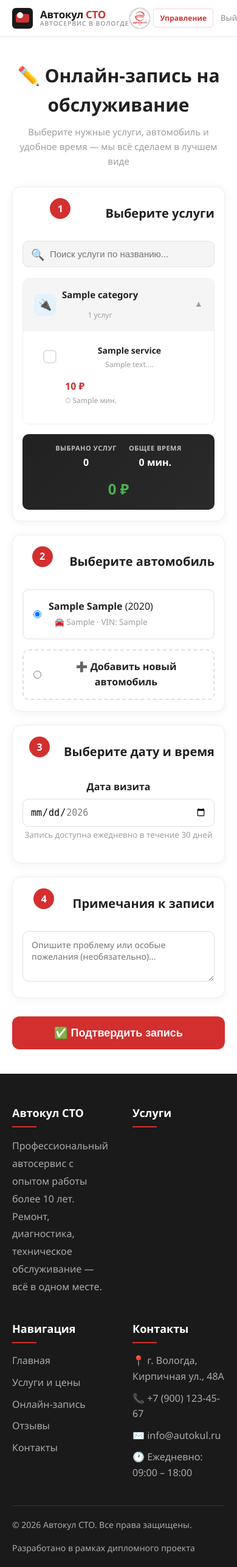
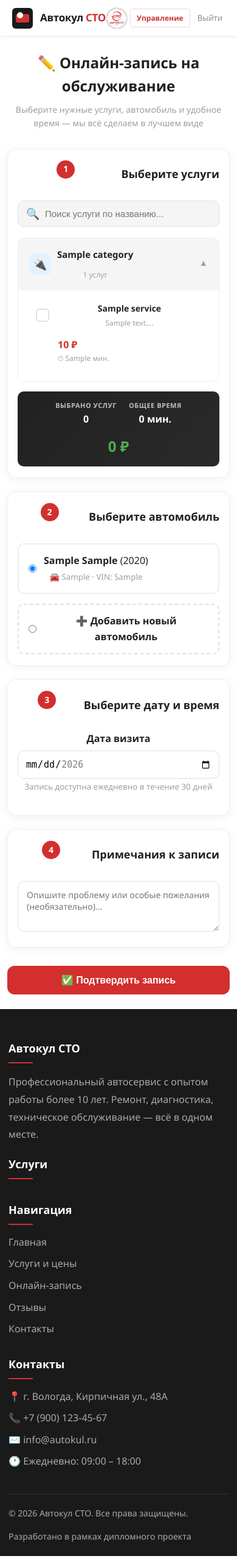
Before and after one commit to SetchatkaGlaza/autokul-STO, a PHP site: page /appointment.php in a window 390 px wide; the page is wider, and only the part inside the window is pictured. Shown: that part at 61% size. Run offline with PHP 8.4, Linux system fonts and the light colour scheme; the visitor is signed in with stand-in values (Sample User, id 1); tables that the repository leaves empty or names only in its code hold one stand-in row (values such as "Sample post").

Commit message:
Усилить адаптивность страниц для телефонов, планшетов и ноутбуков

```diff
--- a/appointment.php
+++ b/appointment.php
@@ -619,6 +619,33 @@ require_once 'includes/header.php';
     }
 
     /* ========== АДАПТИВНОСТЬ ========== */
+    @media (max-width: 1024px) {
+        .appointment-page {
+            max-width: 100%;
+            margin: 24px auto;
+        }
+    }
+
+    @media (max-width: 760px) {
+        .appointment-page h1 {
+            font-size: 24px;
+        }
+
+        .appointment-subtitle {
+            font-size: 14px;
+        }
+
+        .step-card h2 {
+            font-size: 18px;
+        }
+
+        .step-number {
+            width: 30px;
+            height: 30px;
+            font-size: 14px;
+        }
+    }
+
     @media (max-width: 600px) {
         .step-card {
             padding: 18px 16px;
@@ -637,6 +664,29 @@ require_once 'includes/header.php';
         }
         .time-slots-grid {
             grid-template-columns: repeat(3, 1fr);
+        }
+
+        .submit-btn {
+            padding: 14px;
+            font-size: 16px;
+        }
+    }
+
+    @media (max-width: 430px) {
+        .appointment-page {
+            padding: 0 12px;
+        }
+
+        .time-slots-grid {
+            grid-template-columns: repeat(2, 1fr);
+        }
+
+        .service-item {
+            padding: 10px;
+        }
+
+        .service-item-info .svc-name {
+            font-size: 14px;
         }
     }
 </style>
--- a/assets/css/style.css
+++ b/assets/css/style.css
@@ -708,4 +708,114 @@ img {
     .footer-grid {
         grid-template-columns: 1fr 1fr;
     }
+
+    .header-container {
+        padding: 0 12px;
+    }
+
+    .header-logo-name {
+        font-size: 18px;
+    }
+
+    .header-logo-sub {
+        display: none;
+    }
+
+    .header-phone {
+        display: none;
+    }
+
+    .header-nav {
+        display: none;
+    }
+
+    .header-nav.open {
+        display: flex;
+        position: absolute;
+        top: 72px;
+        left: 12px;
+        right: 12px;
+        background: #fff;
+        border: 1px solid #ececec;
+        border-radius: 10px;
+        box-shadow: 0 10px 24px rgba(0,0,0,.1);
+        flex-direction: column;
+        padding: 8px;
+        z-index: 1200;
+    }
+
+    .header-nav-link {
+        width: 100%;
+    }
+
+    .section-header h2 {
+        font-size: 26px;
+    }
 }
+
+@media (max-width: 640px) {
+    .container {
+        padding-left: 14px;
+        padding-right: 14px;
+    }
+
+    .hero-content h1 {
+        font-size: 24px;
+    }
+
+    .hero-image-placeholder {
+        max-width: 100%;
+        height: 210px;
+    }
+
+    .advantages-grid,
+    .services-grid,
+    .steps,
+    .contact-info-grid {
+        gap: 14px;
+    }
+
+    .advantage-card,
+    .service-card,
+    .step-card,
+    .contact-info-item {
+        border-radius: 10px;
+    }
+
+    .footer-grid {
+        grid-template-columns: 1fr;
+        gap: 20px;
+    }
+
+    .footer-bottom {
+        flex-direction: column;
+        align-items: flex-start;
+    }
+}
+
+@media (max-width: 420px) {
+    .hero {
+        padding: 28px 0;
+    }
+
+    .hero-content h1 {
+        font-size: 21px;
+    }
+
+    .hero-buttons {
+        flex-direction: column;
+    }
+
+    .hero-buttons .btn {
+        width: 100%;
+        justify-content: center;
+    }
+
+    .section-header h2 {
+        font-size: 22px;
+    }
+
+    .service-price {
+        font-size: 18px;
+    }
+}
```
Also changed, not shown: admin/reviews.php (+20 -0 lines), admin/services.php (+11 -0 lines), contacts.php (+43 -0 lines), profile.php (+43 -0 lines), services.php (+27 -0 lines).
